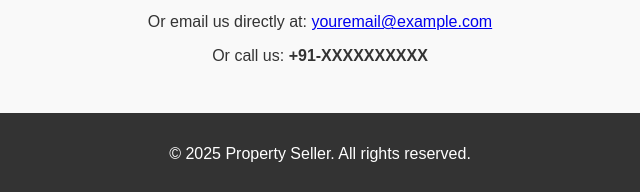
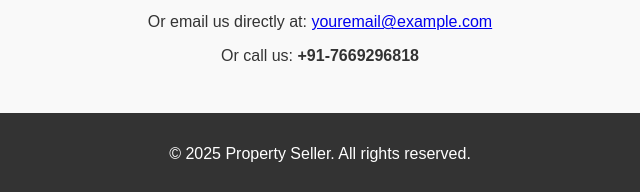
Before and after one commit to UNKNOWBLANK/PROPERTY-SELLING, a plain HTML site: page index.html in a window 1280 px wide. Shown: the part 1395-1587 px from the top of the page, 320-960 px from the left. Drawn offline with Linux system fonts and the light colour scheme.

Commit message:
Update index.html

```diff
--- a/index.html
+++ b/index.html
@@ -149,7 +149,7 @@
       <button type="submit">Send</button>
     </form>
     <p style="text-align: center; margin-top: 1rem;">Or email us directly at: <a href="mailto:youremail@example.com">youremail@example.com</a></p>
-    <p style="text-align: center;">Or call us: <strong>+91-XXXXXXXXXX</strong></p>
+    <p style="text-align: center;">Or call us: <strong>+91-7669296818</strong></p>
   </div>
 
   <footer>
```
